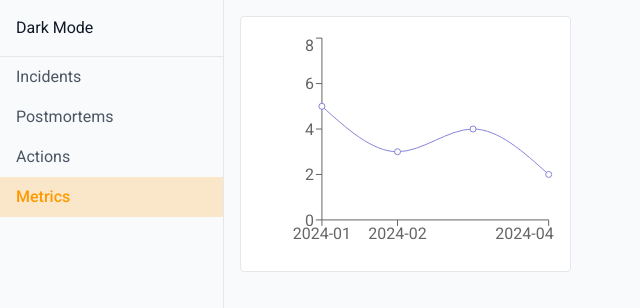
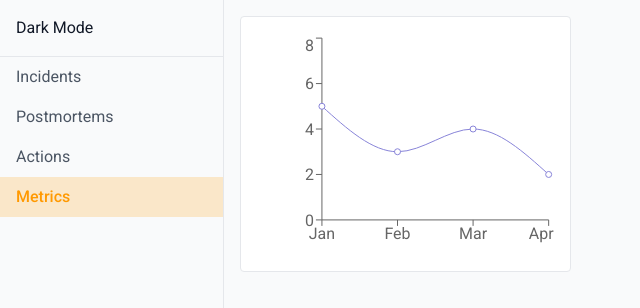
Before and after one commit to amonkarsidhant/Aftermath, a React (Vite) app in the folder frontend/: page / in a window 1280 px wide. Both pictures are taken after a click on the button "Metrics". Shown: the top 308 px of the page, without its empty margins (0-640 px from the left). Built offline with nearby package versions, Linux system fonts and the light colour scheme.

Commit message:
feat: add incident counts to metrics

```diff
--- a/frontend/src/components/MetricsTab.tsx
+++ b/frontend/src/components/MetricsTab.tsx
@@ -1,14 +1,37 @@
-import { LineChart, Line, XAxis, YAxis, Tooltip, ResponsiveContainer } from 'recharts';
-import { mttrData } from '../utils/mock/metrics';
+import {
+  LineChart,
+  Line,
+  XAxis,
+  YAxis,
+  Tooltip,
+  ResponsiveContainer,
+  TooltipProps,
+} from 'recharts';
+import { mttrData, type MTTRPoint } from '../utils/mock/metrics';
+
+export function MTTRTooltip({ active, payload }: TooltipProps<number, string>) {
+  if (active && payload && payload.length) {
+    const { mttr, incidentCount } = payload[0].payload as MTTRPoint;
+    return (
+      <div className="bg-white p-2 border border-neutral-200 rounded shadow">
+        MTTR: {mttr}h ({incidentCount} incidents)
+      </div>
+    );
+  }
+  return null;
+}
 
 export default function MetricsTab() {
+  const formatMonth = (value: string) =>
+    new Date(value + '-01').toLocaleString('default', { month: 'short' });
+
   return (
     <div className="w-full min-w-0 h-48 md:h-64 p-4 bg-white dark:bg-neutral-800 border border-neutral-200 dark:border-neutral-700 rounded">
       <ResponsiveContainer>
         <LineChart data={mttrData}>
-          <XAxis dataKey="date" />
+          <XAxis dataKey="date" tickFormatter={formatMonth} />
           <YAxis />
-          <Tooltip />
+          <Tooltip content={<MTTRTooltip />} />
           <Line type="monotone" dataKey="mttr" stroke="#8884d8" />
         </LineChart>
       </ResponsiveContainer>
--- a/frontend/src/utils/mock/metrics.ts
+++ b/frontend/src/utils/mock/metrics.ts
@@ -1,11 +1,12 @@
 export interface MTTRPoint {
   date: string;
   mttr: number; // mean time to recovery in hours
+  incidentCount: number;
 }
 
 export const mttrData: MTTRPoint[] = [
-  { date: '2024-01', mttr: 5 },
-  { date: '2024-02', mttr: 3 },
-  { date: '2024-03', mttr: 4 },
-  { date: '2024-04', mttr: 2 },
+  { date: '2024-01', mttr: 5, incidentCount: 4 },
+  { date: '2024-02', mttr: 3, incidentCount: 2 },
+  { date: '2024-03', mttr: 4, incidentCount: 3 },
+  { date: '2024-04', mttr: 2, incidentCount: 1 },
 ];
```
Also changed, not shown: 1 other file (tests, documents, lock files or other folders).
